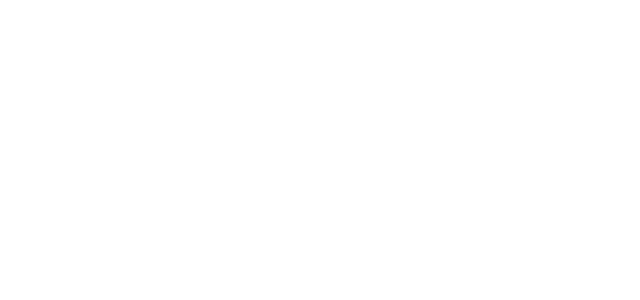
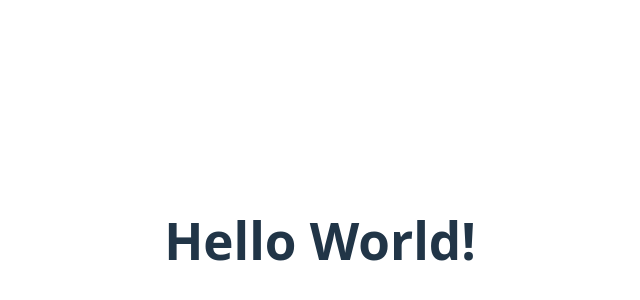
Before and after one commit to jlcarrascof/guitar-vue3, a Vue app: page / in a window 1280 px wide. Shown: the part 160-460 px from the top of the page, without its empty margins (320-960 px from the left). Built offline with nearby package versions, Linux system fonts and the light colour scheme.

Commit message:
fix: restore h1 element to display the Hello World message in App.vue

```diff
--- a/src/App.vue
+++ b/src/App.vue
@@ -4,7 +4,7 @@
 </script>
 
 <template>
-
+  <h1>{{ msg }}</h1>
 </template>
 
 <style scoped>
```
